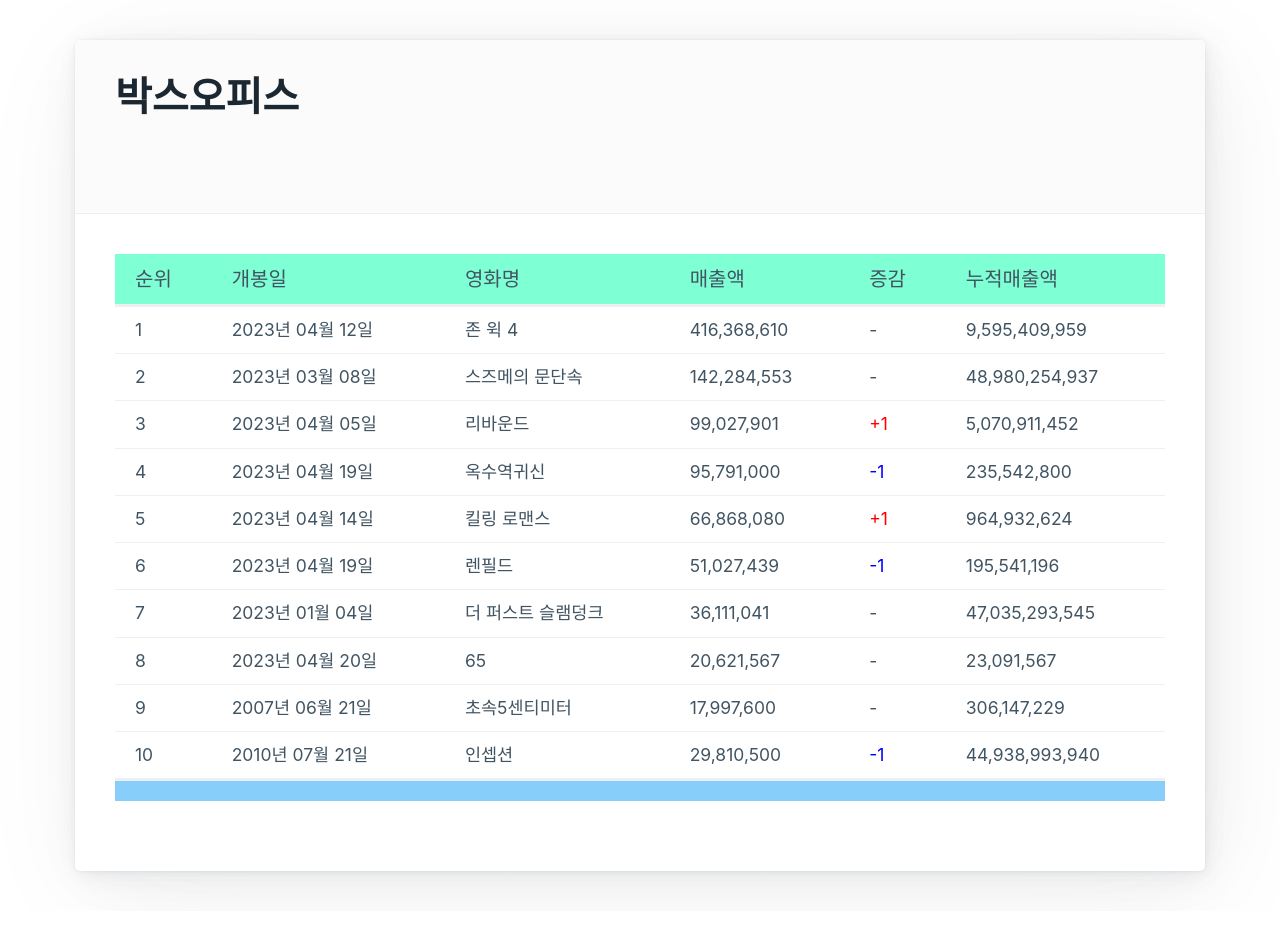
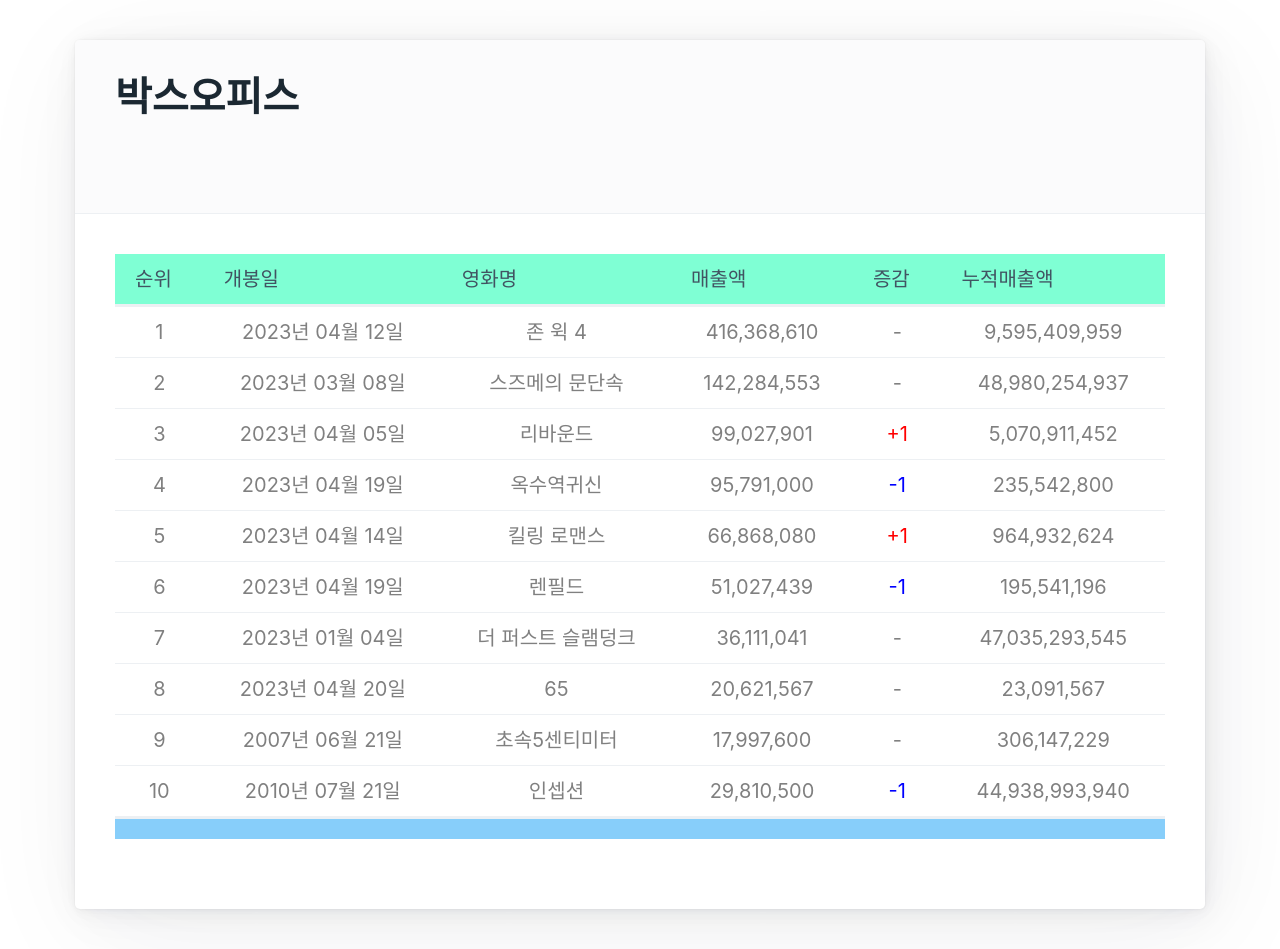
Before and after one commit to icecaptin/k-digital_React, a React (Create React App) app: page / in a window 1280 px wide. Before the commit the page ends 911 px from the top, so only its background shows below. Built offline with nearby package versions, Linux system fonts and the light colour scheme.

Commit message:
20230427_FINAL2

```diff
--- a/src/03/BoxRows.moudle.css
+++ b/src/03/BoxRows.moudle.css
@@ -1,3 +1,8 @@
+.trcl1 td{
+    color:grey;
+    font-size: 20px;
+    text-align: center;
+}
 
 .trcl2 td {
     width: 100%;
```
